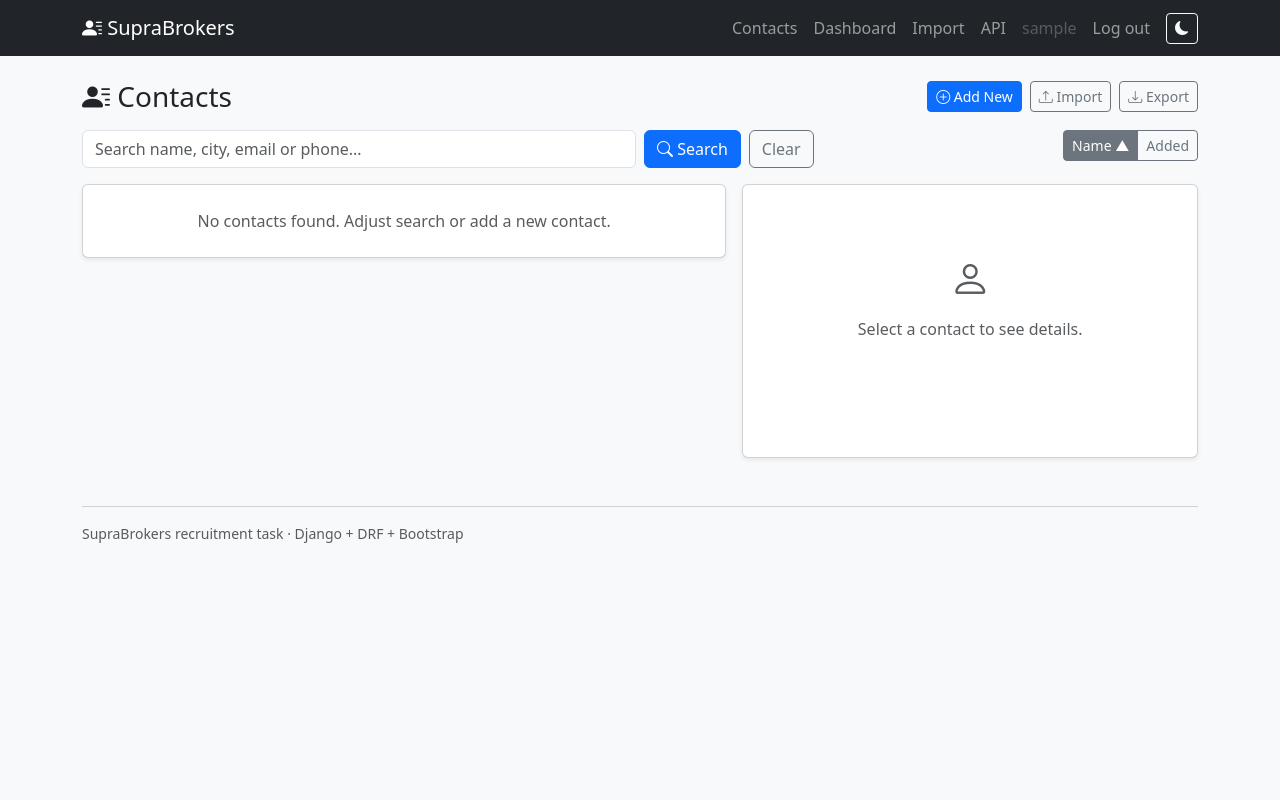
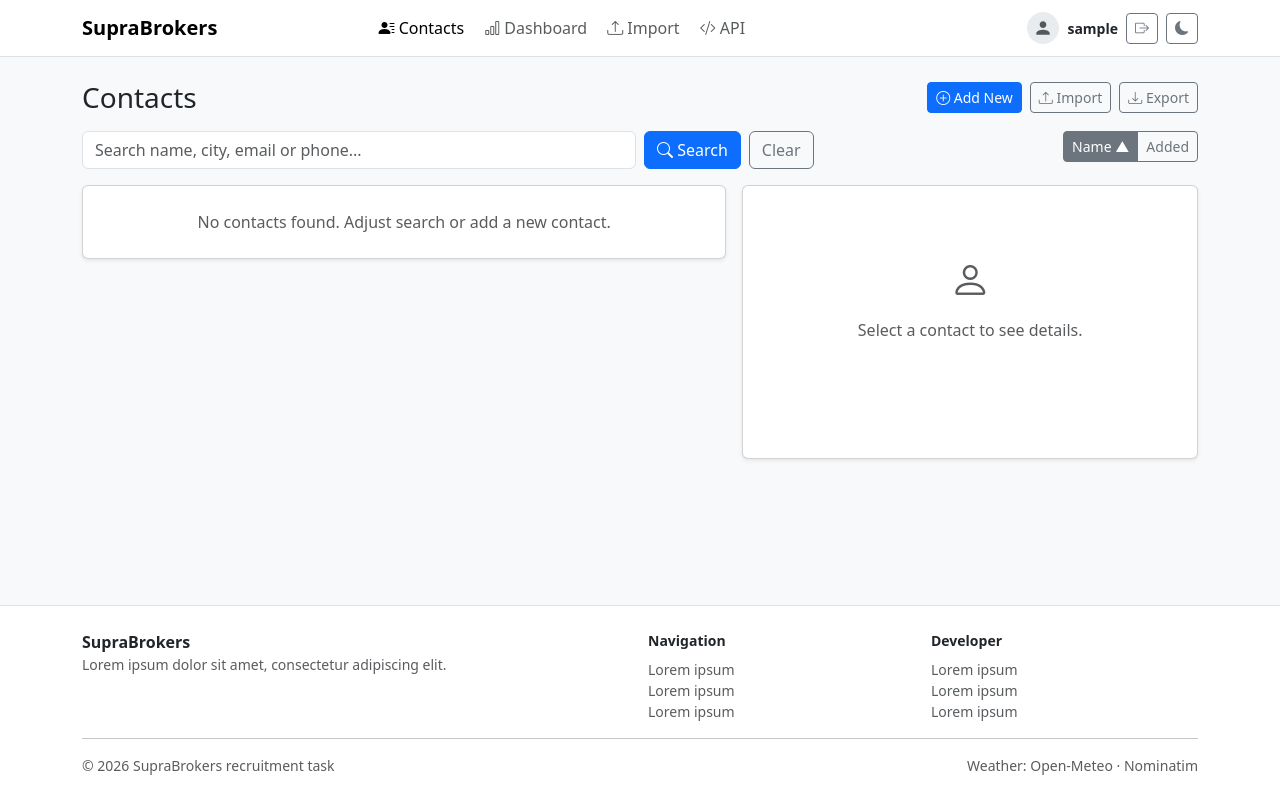
Before and after one commit to BodzioES/SupraBrokers-RecruTask, a Django app: page / in a window 1280 px wide. Run offline with Django 5.2, Linux system fonts and the light colour scheme; the visitor is signed in with stand-in values (Sample User, id 1); data comes from the database, SQL or seed files in the repository; data that the repository does not hold is empty; some libraries are stand-ins or nearby versions.

Commit message:
Polish UI: footer, header, row effects, delete modal
- Full footer with sticky bottom and lorem placeholders
- Light header with icon links, user chip and theme toggle
- Contact row hover zoom, stronger active selection
- Delete confirmation as scaling modal without page change
- Centered status badges with fixed column
- Fix weather slots never loading (Set used as Map)

```diff
--- a/static/contacts/css/theme.css
+++ b/static/contacts/css/theme.css
@@ -17,14 +17,75 @@
   height: 72px;
 }
 
+.avatar-sm {
+  width: 32px;
+  height: 32px;
+}
+
+.header-link {
+  color: var(--bs-secondary-color);
+  font-weight: 500;
+  border-radius: 0.5rem;
+  padding-left: 0.75rem;
+  padding-right: 0.75rem;
+}
+
+.header-link:hover {
+  color: var(--bs-primary);
+  background-color: rgba(var(--bs-primary-rgb), 0.08);
+}
+
+.header-link.active {
+  color: var(--bs-primary);
+}
+
 .contact-row {
   cursor: pointer;
+  transition: transform 0.15s ease, box-shadow 0.15s ease, border-color 0.15s ease;
+}
+
+.contact-row:hover,
+.contact-row:focus-visible {
+  transform: translateY(-2px) scale(1.005);
+  border-color: var(--bs-primary);
+  box-shadow: var(--bs-box-shadow);
 }
 
 .contact-row.active {
-  border-left: 3px solid var(--bs-primary);
+  border-color: var(--bs-primary);
+  background-color: rgba(var(--bs-primary-rgb), 0.08);
+  box-shadow: inset 4px 0 0 var(--bs-primary), var(--bs-box-shadow-sm);
 }
 
 .detail-placeholder {
   min-height: 240px;
 }
+
+.status-col {
+  width: 110px;
+  flex-shrink: 0;
+  text-align: center;
+}
+
+.status-col .badge {
+  min-width: 86px;
+}
+
+.footer-link {
+  color: var(--bs-secondary-color);
+  text-decoration: none;
+}
+
+.footer-link:hover {
+  color: var(--bs-primary);
+  text-decoration: underline;
+}
+
+.modal-scale .modal-dialog {
+  transform: scale(0.9);
+  transition: transform 0.18s ease-out;
+}
+
+.modal-scale.show .modal-dialog {
+  transform: scale(1);
+}
--- a/static/contacts/js/contact_ui.js
+++ b/static/contacts/js/contact_ui.js
@@ -5,9 +5,13 @@
   const modalEl = document.getElementById('contact-modal');
   const form = document.getElementById('contact-form');
   const modalTitle = document.getElementById('contact-modal-title');
+  const deleteModalEl = document.getElementById('delete-modal');
+  const deleteForm = document.getElementById('delete-form');
+  const deleteName = document.getElementById('delete-name');
   if (!detail || !modalEl || !form) return;
 
   let modalInstance = null;
+  let deleteModalInstance = null;
   let activeRow = null;
   const cache = new Map();
 
@@ -55,9 +59,9 @@
         <button class="btn btn-primary btn-sm" data-action="edit" data-id="${data.id}">
           <i class="bi bi-pencil"></i> Edit
         </button>
-        <a class="btn btn-outline-danger btn-sm" href="/${data.id}/delete/">
+        <button class="btn btn-outline-danger btn-sm" data-action="delete" data-id="${data.id}">
           <i class="bi bi-trash"></i> Delete
-        </a>
+        </button>
       </div>`;
     if (window.refreshWeather) window.refreshWeather(detail);
   }
@@ -124,10 +128,20 @@
     addButton.addEventListener('click', () => openModal('add'));
   }
 
+  function openDeleteModal(data) {
+    if (!deleteModalEl || !deleteForm || !deleteName) return;
+    if (!deleteModalInstance) deleteModalInstance = new bootstrap.Modal(deleteModalEl);
+    deleteForm.action = `/${data.id}/delete/`;
+    deleteName.textContent = `${data.first_name} ${data.last_name} (${data.city})`;
+    deleteModalInstance.show();
+  }
+
   detail.addEventListener('click', (event) => {
-    const editButton = event.target.closest('[data-action="edit"]');
-    if (!editButton) return;
-    const data = cache.get(editButton.dataset.id);
-    if (data) openModal('edit', data);
+    const button = event.target.closest('[data-action]');
+    if (!button) return;
+    const data = cache.get(button.dataset.id);
+    if (!data) return;
+    if (button.dataset.action === 'edit') openModal('edit', data);
+    if (button.dataset.action === 'delete') openDeleteModal(data);
   });
 })();
--- a/static/contacts/js/weather.js
+++ b/static/contacts/js/weather.js
@@ -1,7 +1,7 @@
 // Lazy weather loading: one request per distinct city.
 // Backend caches coordinates (24h) and weather (45 min).
 (function () {
-  const loadedCities = new Set();
+  const loadedCities = new Map();
 
   function format(data) {
     const parts = [];
--- a/templates/base.html
+++ b/templates/base.html
@@ -19,34 +19,63 @@
   <link href="https://cdn.jsdelivr.net/npm/bootstrap-icons@1.11.3/font/bootstrap-icons.min.css" rel="stylesheet">
   <link href="{% static 'contacts/css/theme.css' %}" rel="stylesheet">
 </head>
-<body class="bg-body-tertiary">
-<nav class="navbar navbar-expand-lg bg-dark navbar-dark mb-4" data-bs-theme="dark">
+<body class="bg-body-tertiary d-flex flex-column min-vh-100">
+<nav class="navbar navbar-expand-lg bg-body border-bottom mb-4">
   <div class="container">
-    <a class="navbar-brand" href="{% url 'contacts:list' %}">
-      <i class="bi bi-person-lines-fill"></i> SupraBrokers
+    <a class="navbar-brand fw-bold" href="{% url 'contacts:list' %}">
+      SupraBrokers
     </a>
     <button class="navbar-toggler" type="button" data-bs-toggle="collapse" data-bs-target="#mainNav">
       <span class="navbar-toggler-icon"></span>
     </button>
     <div class="collapse navbar-collapse" id="mainNav">
-      <ul class="navbar-nav ms-auto align-items-lg-center">
+      <ul class="navbar-nav mx-auto align-items-lg-center gap-lg-1">
         {% if user.is_authenticated %}
-        <li class="nav-item"><a class="nav-link" href="{% url 'contacts:list' %}">Contacts</a></li>
-        <li class="nav-item"><a class="nav-link" href="{% url 'contacts:dashboard' %}">Dashboard</a></li>
-        <li class="nav-item"><a class="nav-link" href="{% url 'contacts:import' %}">Import</a></li>
-        <li class="nav-item"><a class="nav-link" href="/api/contacts/">API</a></li>
-        <li class="nav-item"><span class="nav-link disabled">{{ user.username }}</span></li>
+        <li class="nav-item">
+          <a class="nav-link header-link {% if request.path == '/' %}active{% endif %}" href="{% url 'contacts:list' %}">
+            <i class="bi bi-person-lines-fill"></i> Contacts
+          </a>
+        </li>
+        <li class="nav-item">
+          <a class="nav-link header-link {% if request.path == '/dashboard/' %}active{% endif %}" href="{% url 'contacts:dashboard' %}">
+            <i class="bi bi-bar-chart"></i> Dashboard
+          </a>
+        </li>
+        <li class="nav-item">
+          <a class="nav-link header-link {% if request.path == '/import/' %}active{% endif %}" href="{% url 'contacts:import' %}">
+            <i class="bi bi-upload"></i> Import
+          </a>
+        </li>
+        <li class="nav-item">
+          <a class="nav-link header-link {% if request.path|slice:':5' == '/api/' %}active{% endif %}" href="/api/contacts/">
+            <i class="bi bi-code-slash"></i> API
+          </a>
+        </li>
+        {% endif %}
+      </ul>
+      <ul class="navbar-nav ms-auto align-items-lg-center gap-lg-2">
+        {% if user.is_authenticated %}
+        <li class="nav-item d-flex align-items-center gap-2">
+          <span class="avatar avatar-sm" aria-hidden="true">
+            <svg viewBox="0 0 24 24" width="20" height="20" fill="currentColor">
+              <path d="M12 12c2.21 0 4-1.79 4-4s-1.79-4-4-4-4 1.79-4 4 1.79 4 4 4zm0 2c-2.67 0-8 1.34-8 4v2h16v-2c0-2.66-5.33-4-8-4z"/>
+            </svg>
+          </span>
+          <span class="fw-semibold small">{{ user.username }}</span>
+        </li>
         <li class="nav-item">
           <form method="post" action="{% url 'logout' %}" class="d-inline">
             {% csrf_token %}
-            <button type="submit" class="btn btn-link nav-link">Log out</button>
+            <button type="submit" class="btn btn-outline-secondary btn-sm" title="Log out">
+              <i class="bi bi-box-arrow-right"></i>
+            </button>
           </form>
         </li>
         {% else %}
         <li class="nav-item"><a class="nav-link" href="{% url 'login' %}">Log in</a></li>
         {% endif %}
-        <li class="nav-item ms-lg-2">
-          <button id="theme-toggle" class="btn btn-outline-light btn-sm" type="button" title="Toggle theme">
+        <li class="nav-item">
+          <button id="theme-toggle" class="btn btn-outline-secondary btn-sm" type="button" title="Toggle theme">
             <i class="bi bi-moon-fill"></i>
           </button>
         </li>
@@ -55,7 +84,7 @@
   </div>
 </nav>
 
-<main class="container">
+<main class="container flex-fill">
   {% if messages %}
     {% for message in messages %}
       <div class="alert alert-{{ message.tags|default:'info' }} alert-dismissible fade show" role="alert">
@@ -67,9 +96,38 @@
   {% block content %}{% endblock %}
 </main>
 
-<footer class="container mt-5 mb-4 text-muted small">
-  <hr>
-  SupraBrokers recruitment task &middot; Django + DRF + Bootstrap
+<footer class="mt-auto border-top bg-body">
+  <div class="container py-4">
+    <div class="row g-3">
+      <div class="col-12 col-md-6">
+        <div class="fw-semibold">SupraBrokers</div>
+        <p class="text-muted small mb-0">
+          Lorem ipsum dolor sit amet, consectetur adipiscing elit.
+        </p>
+      </div>
+      <div class="col-6 col-md-3">
+        <div class="fw-semibold small mb-2">Navigation</div>
+        <ul class="list-unstyled small mb-0 text-muted">
+          <li>Lorem ipsum</li>
+          <li>Lorem ipsum</li>
+          <li>Lorem ipsum</li>
+        </ul>
+      </div>
+      <div class="col-6 col-md-3">
+        <div class="fw-semibold small mb-2">Developer</div>
+        <ul class="list-unstyled small mb-0 text-muted">
+          <li>Lorem ipsum</li>
+          <li>Lorem ipsum</li>
+          <li>Lorem ipsum</li>
+        </ul>
+      </div>
+    </div>
+    <hr class="my-3">
+    <div class="d-flex flex-wrap justify-content-between gap-2 text-muted small">
+      <span>&copy; 2026 SupraBrokers recruitment task</span>
+      <span>Weather: Open-Meteo &middot; Nominatim</span>
+    </div>
+  </div>
 </footer>
 
 <script src="https://cdn.jsdelivr.net/npm/bootstrap@5.3.3/dist/js/bootstrap.bundle.min.js"></script>
--- a/templates/contacts/contact_list.html
+++ b/templates/contacts/contact_list.html
@@ -5,7 +5,7 @@
 
 {% block content %}
 <div class="d-flex flex-wrap justify-content-between align-items-center gap-2 mb-3">
-  <h1 class="h3 mb-0"><i class="bi bi-person-lines-fill"></i> Contacts</h1>
+  <h1 class="h3 mb-0">Contacts</h1>
   <div class="d-flex align-items-center gap-2">
     <span class="text-muted small">
       {% if page_obj %}{{ page_obj.paginator.count }} total{% endif %}
@@ -66,11 +66,11 @@
             <div class="fw-semibold">{{ contact.first_name }} {{ contact.last_name }}</div>
             <div class="text-muted small">
               <i class="bi bi-geo-alt"></i> {{ contact.city }}
-              &middot; <span class="badge text-bg-secondary">{{ contact.status.name }}</span>
+              &middot; <span class="weather-slot" data-city="{{ contact.city }}">—</span>
             </div>
           </div>
-          <div class="text-muted small text-end">
-            <span class="weather-slot" data-city="{{ contact.city }}">—</span>
+          <div class="status-col">
+            <span class="badge text-bg-secondary">{{ contact.status.name }}</span>
           </div>
         </div>
       </div>
@@ -177,6 +177,27 @@
     </div>
   </div>
 </div>
+<div class="modal fade modal-scale" id="delete-modal" tabindex="-1" aria-hidden="true">
+  <div class="modal-dialog">
+    <div class="modal-content border-danger">
+      <div class="modal-header">
+        <h2 class="h5 modal-title"><i class="bi bi-trash"></i> Delete contact</h2>
+        <button type="button" class="btn-close" data-bs-dismiss="modal" aria-label="Close"></button>
+      </div>
+      <form method="post" id="delete-form" action="">
+        <div class="modal-body">
+          {% csrf_token %}
+          <p class="mb-0">Are you sure you want to delete
+            <strong id="delete-name"></strong>?</p>
+        </div>
+        <div class="modal-footer">
+          <button type="button" class="btn btn-outline-secondary" data-bs-dismiss="modal">Cancel</button>
+          <button type="submit" class="btn btn-danger">Yes, delete</button>
+        </div>
+      </form>
+    </div>
+  </div>
+</div>
 {% endblock %}
 
 {% block extra_js %}
```
